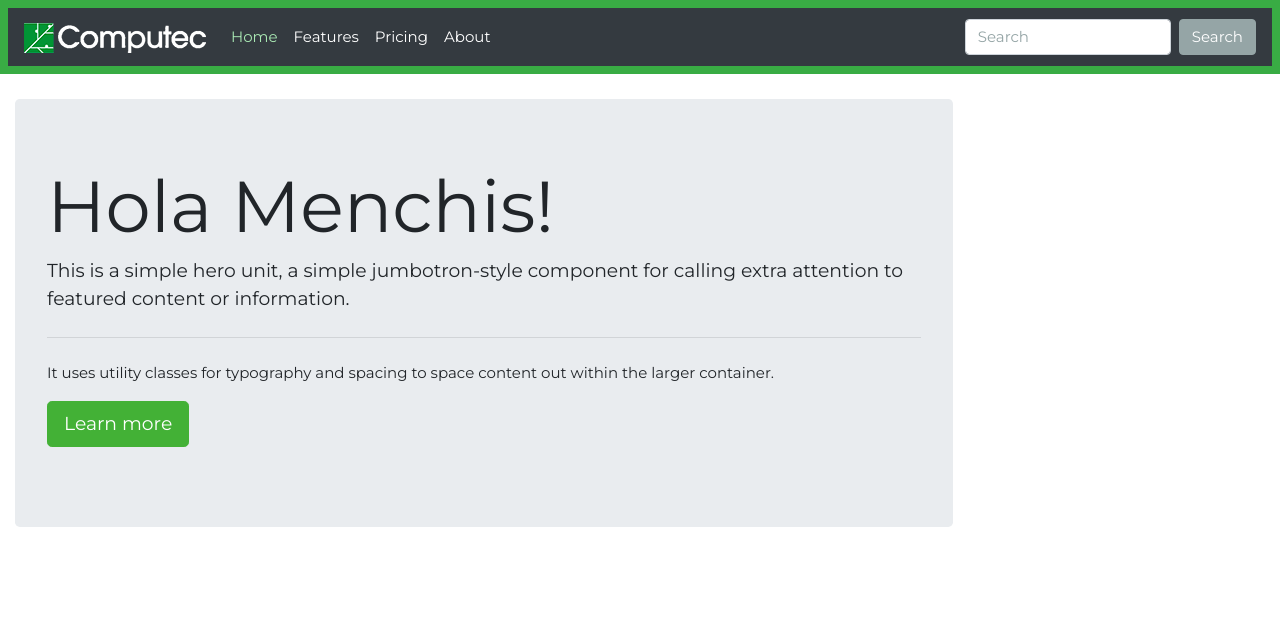
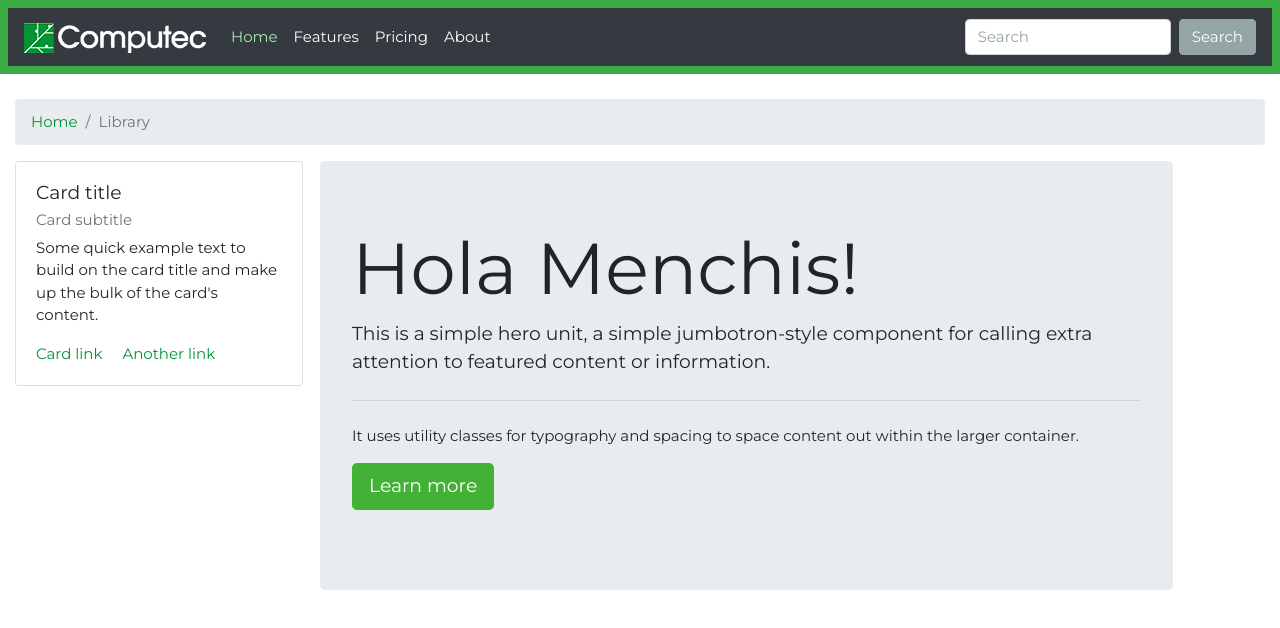
Before and after one commit to CatalinaCano/SMS, an Angular app: page / in a window 1280 px wide. Shown: the top 628 px of the page. Built offline with nearby package versions, Linux system fonts and the light colour scheme.

Commit message:
Adicion de los nuevos componentes

```diff
--- a/src/app/app.component.html
+++ b/src/app/app.component.html
@@ -32,8 +32,29 @@
 
 
 
+
 <div class="container-fluid">
-    <div class="jumbotron col-md-9">
+
+    <nav aria-label="breadcrumb">
+        <ol class="breadcrumb">
+            <li class="breadcrumb-item"><a href="#">Home</a></li>
+            <li class="breadcrumb-item active" aria-current="page">Library</li>
+        </ol>
+    </nav>
+
+    <div class="row">
+        <div class="col-md-3">
+            <div class="card" style="width: 18rem;">
+                <div class="card-body">
+                    <h5 class="card-title">Card title</h5>
+                    <h6 class="card-subtitle mb-2 text-muted">Card subtitle</h6>
+                    <p class="card-text">Some quick example text to build on the card title and make up the bulk of the card's content.</p>
+                    <a href="#" class="card-link">Card link</a>
+                    <a href="#" class="card-link">Another link</a>
+                </div>
+            </div>
+        </div>
+        <div class="jumbotron col-md-8">
             <h1 class="display-3 teal">Hola Menchis!</h1>
             <p class="lead">This is a simple hero unit, a simple jumbotron-style component for calling extra attention to featured content or information.</p>
             <hr class="my-4">
@@ -42,4 +63,10 @@
                 <a class="btn btn-primary btn-lg" href="#" role="button">Learn more</a>
             </p>
         </div>
+
     </div>
+
+
+
+
+</div>
```
Lines whose indentation alone changed are shown as unchanged.
